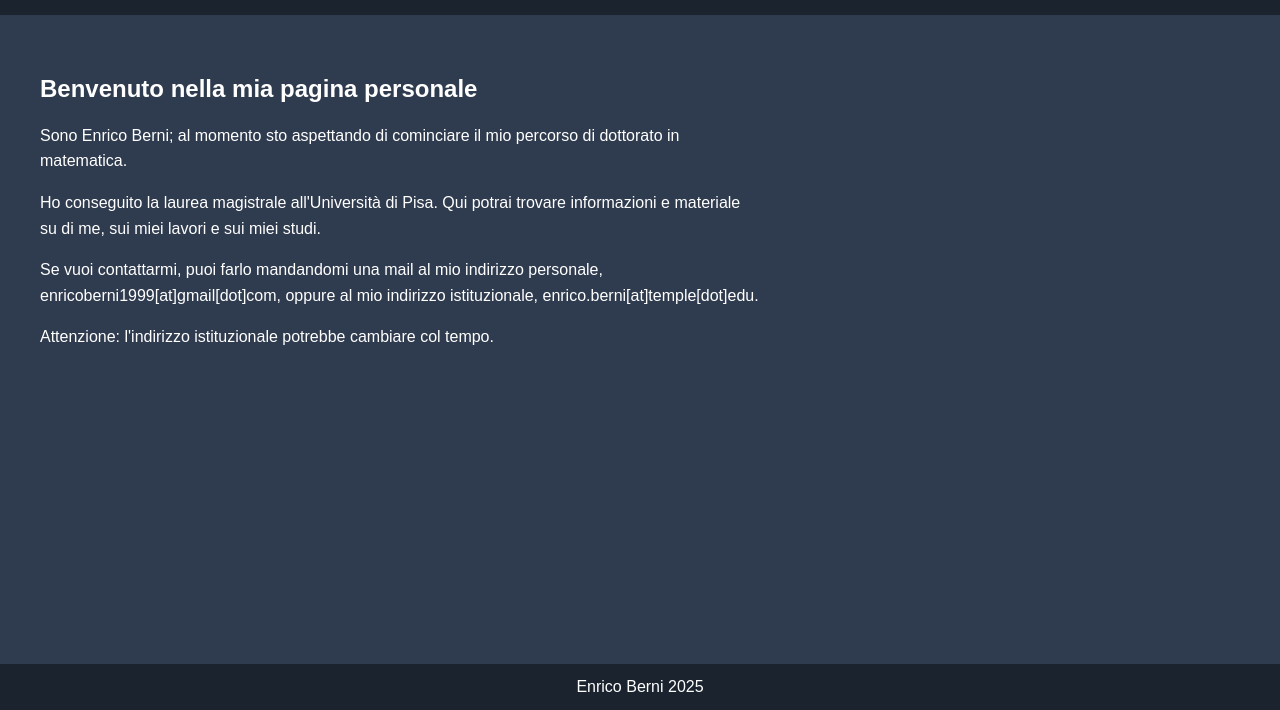
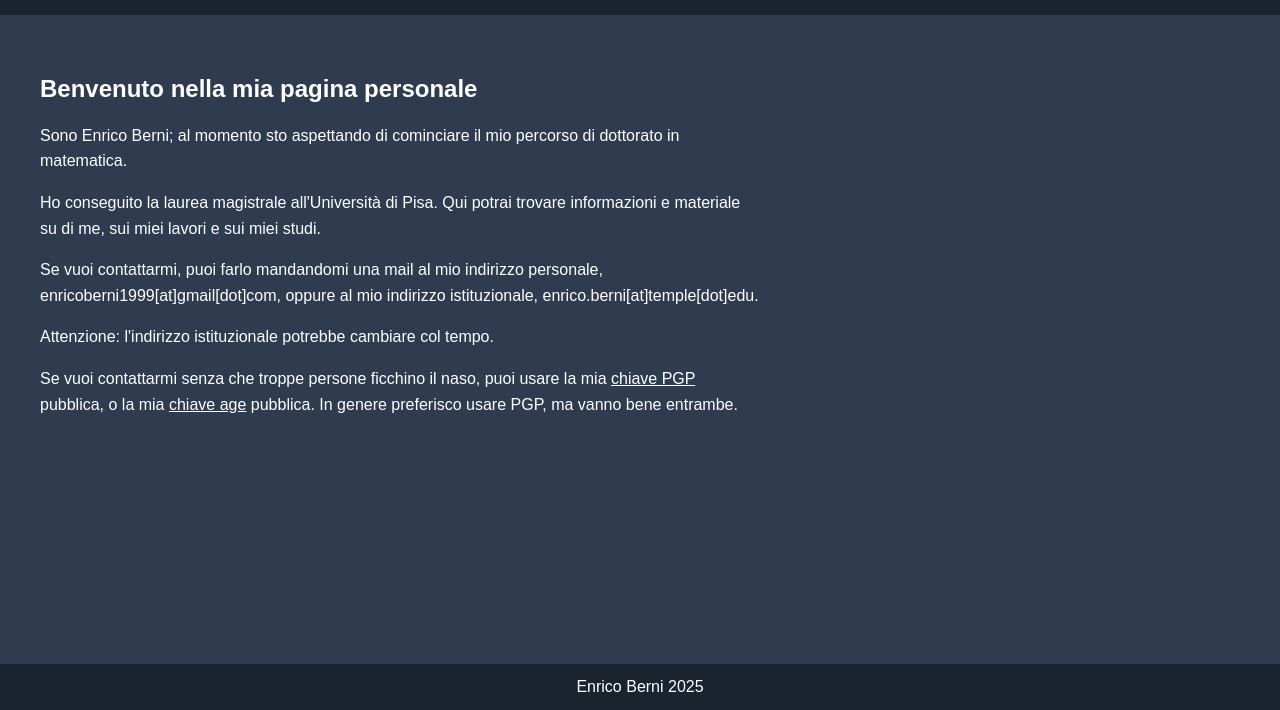
Before and after one commit to enricoberni/enricoberni.github.io, a plain HTML site: page it/index.html in a window 1280 px wide. Shown: the part 90-800 px from the top of the page. Drawn offline with nearby package versions, Linux system fonts and the light colour scheme.

Commit message:
24/06 quater

```diff
--- a/it/index.html
+++ b/it/index.html
@@ -36,6 +36,7 @@
                 <p>Se vuoi contattarmi, puoi farlo mandandomi una mail al mio indirizzo personale, enricoberni1999[at]gmail[dot]com, oppure al mio indirizzo istituzionale, enrico.berni[at]temple[dot]edu.
             </p>
             <p>Attenzione: l'indirizzo istituzionale potrebbe cambiare col tempo.</p>
+            <p>Se vuoi contattarmi senza che troppe persone ficchino il naso, puoi usare la mia <a href="Enrico_0xE90419E5B6A314E9_public.asc">chiave PGP</a> pubblica, o la mia <a href="agepkey.txt">chiave age</a> pubblica. In genere preferisco usare PGP, ma vanno bene entrambe.</p>
         </section>
     </main>
 
```
Also changed, not shown: index.html (+1 -0 lines), agepkey.txt (added), 1 other file.
